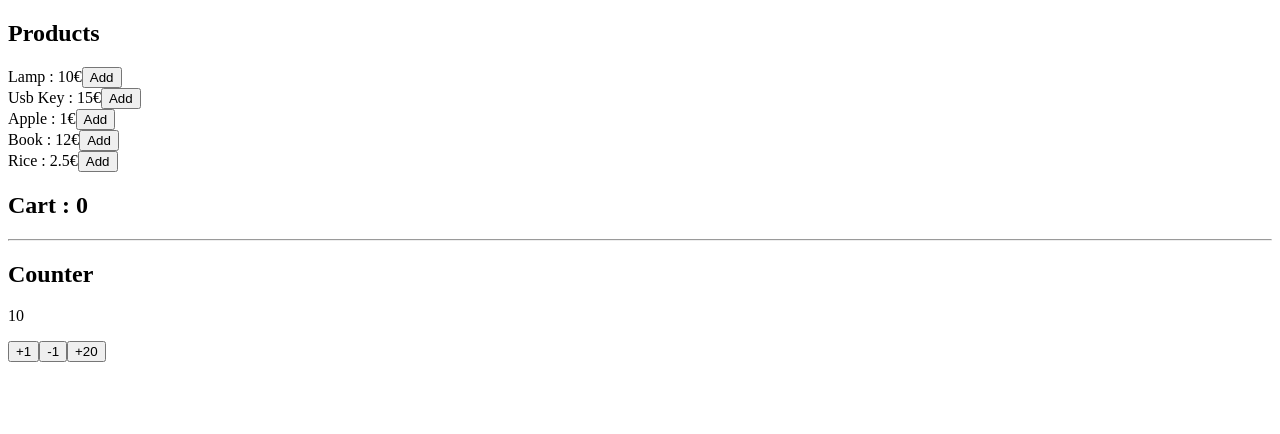
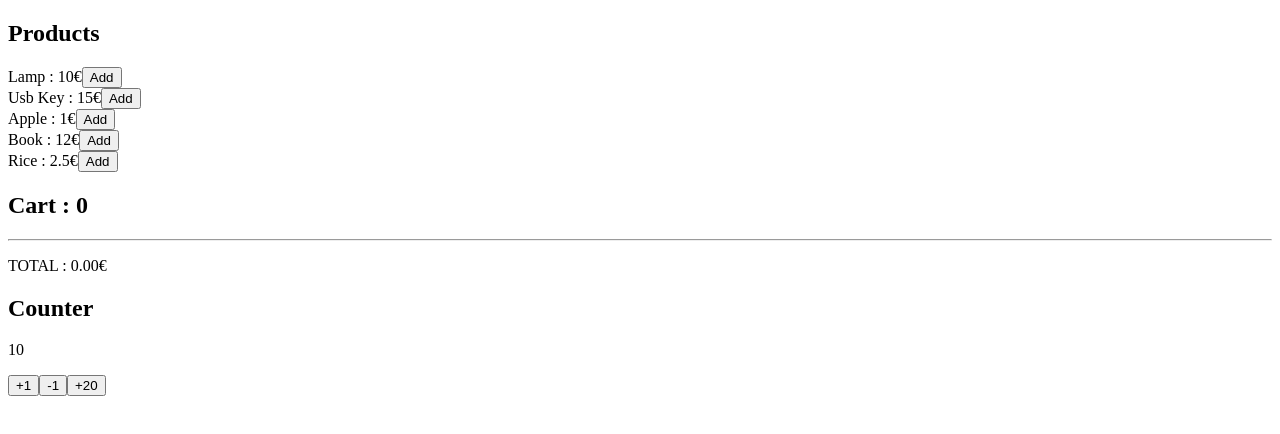
Before and after one commit to jeromeabel/egg-p1-redux-toolkit, a React (Vite) app: page / in a window 1280 px wide. Shown: the top 434 px of the page. Built offline with nearby package versions, Linux system fonts and the light colour scheme.

Commit message:
Add getTotalPrice selector with products and items

```diff
--- a/src/features/cart/Cart.jsx
+++ b/src/features/cart/Cart.jsx
@@ -1,20 +1,24 @@
 import { useSelector, useDispatch } from 'react-redux';
-import { getNumItems } from './cartSlice';
+import { getNumItems, getTotalPrice } from './cartSlice';
 
 const Cart = () => {
   const products = useSelector((state) => state.products.products);
   const items = useSelector((state) => state.cart.items);
   const nbItems = useSelector(getNumItems);
+  const totalPrice = useSelector(getTotalPrice);
 
   return (
     <div>
       <h2>Cart : {nbItems}</h2>
       <hr />
-      {Object.entries(items).map(([id, quantity]) => (
-        <p>
-          {products[id].name}- {quantity}
-        </p>
-      ))}
+      <ul>
+        {Object.entries(items).map(([id, quantity]) => (
+          <li key={products[id].id}>
+            {products[id].name}- {quantity}
+          </li>
+        ))}
+      </ul>
+      <p>TOTAL : {totalPrice}€ </p>
     </div>
   );
 };
--- a/src/features/cart/cartSlice.js
+++ b/src/features/cart/cartSlice.js
@@ -1,4 +1,4 @@
-import { createSlice } from '@reduxjs/toolkit';
+import { createSlice, createSelector } from '@reduxjs/toolkit';
 
 const cartSlice = createSlice({
   name: 'cart',
@@ -6,16 +6,16 @@ const cartSlice = createSlice({
   reducers: {
     addToCart(state, action) {
       const id = action.payload;
-      if (state.items[id]) {
-        state.items[id]++;
-      } else {
-        state.items[id] = 1;
-      }
+      if (state.items[id]) state.items[id]++;
+      else state.items[id] = 1;
     },
   },
 });
 
-//Selector
+export const { addToCart } = cartSlice.actions;
+export default cartSlice.reducer;
+
+//Selectors
 export const getNumItems = (state) => {
   let num = 0;
   for (let id in state.cart.items) {
@@ -24,5 +24,14 @@ export const getNumItems = (state) => {
   return num;
 };
 
-export const { addToCart } = cartSlice.actions;
-export default cartSlice.reducer;
+export const getTotalPrice = createSelector(
+  (state) => state.products.products,
+  (state) => state.cart.items,
+  (products, items) => {
+    let total = 0;
+    for (let id in items) {
+      total += products[id].price * items[id];
+    }
+    return total.toFixed(2);
+  }
+);
```
